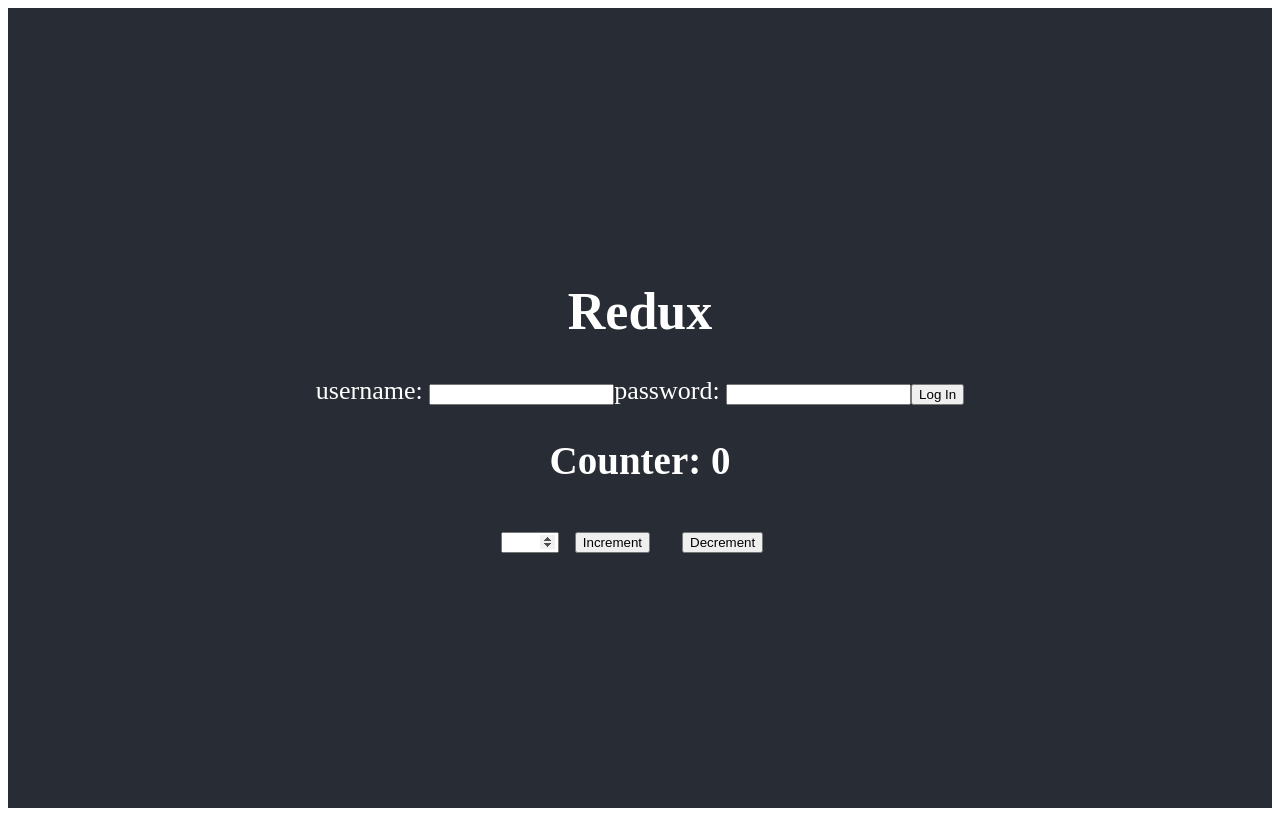
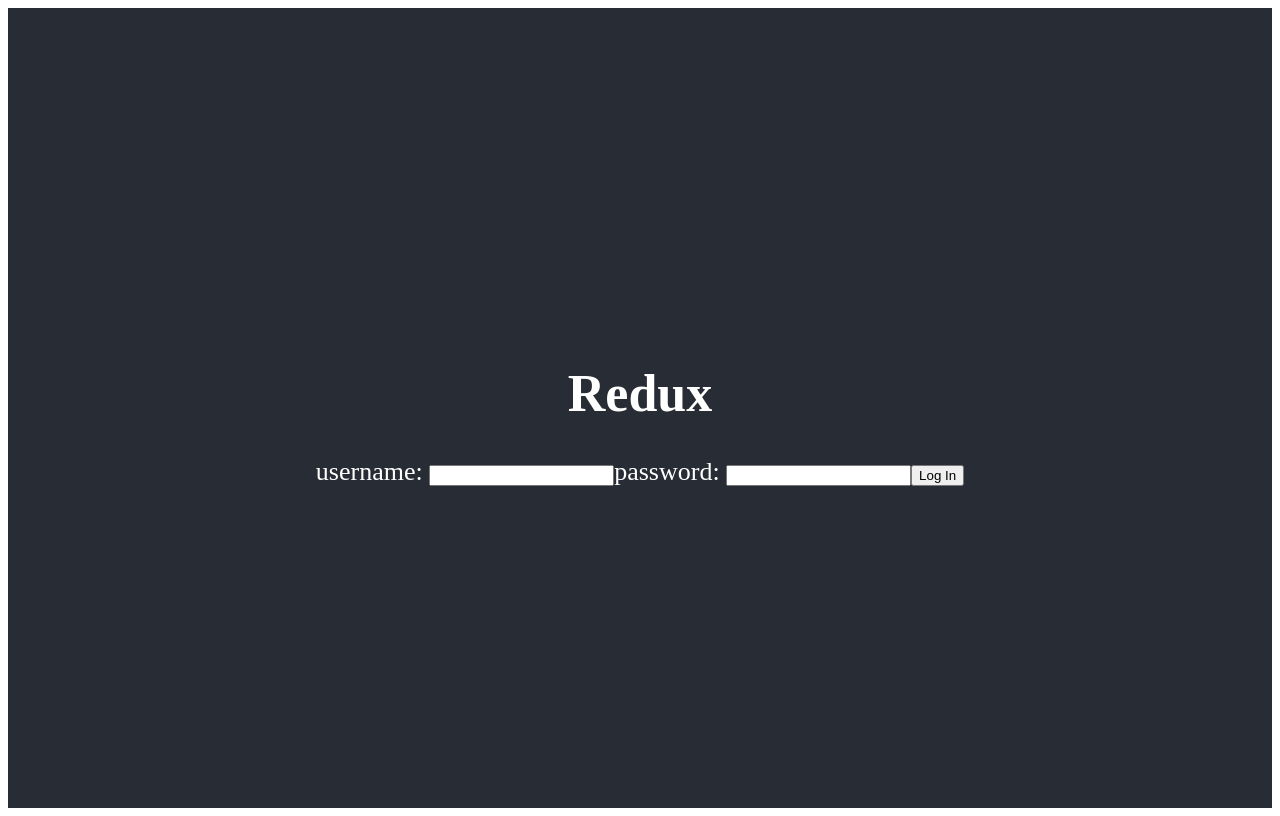
Before and after one commit to tohammad/react-app-practise, a React (Create React App) app in the folder react-app/: page / in a window 1280 px wide. Built offline with nearby package versions, Linux system fonts and the light colour scheme.

Commit message:
multiple slice

```diff
--- a/react-app/src/App.js
+++ b/react-app/src/App.js
@@ -1,18 +1,16 @@
-import './App.css';
-import Counter from'./components/Counter';
-import Header from'./components/Header';
-import Auth from'./components/Auth';
-import UserProfile from'./components/UserProfile';
-import { useSelector, useDispatch } from "react-redux";
+import "./App.css";
+import Counter from "./components/Counter";
+import Header from "./components/Header";
+import Auth from "./components/Auth";
+import { useSelector } from "react-redux";
 function App() {
   const isAuthenticated = useSelector((state) => state.auth.isAuthenticated);
   return (
     <div className="App">
       <header className="App-header">
-        <Header/>
-        { !isAuthenticated && <Auth/>}
-        { isAuthenticated && <UserProfile></UserProfile>}
-        <Counter/>
+        <Header />
+        {!isAuthenticated && <Auth />}
+        {isAuthenticated && <Counter></Counter>}
       </header>
     </div>
   );
--- a/react-app/src/components/Header.js
+++ b/react-app/src/components/Header.js
@@ -20,7 +20,9 @@ const Header = () => {
               <a href="/">Team Tasks</a>
             </li>
             <li>
-              <a onClick={handleLogout} href="/">Logout</a>
+              <a onClick={handleLogout} href="/">
+                Logout
+              </a>
             </li>
           </ul>
         </nav>
--- a/react-app/src/components/UserProfile.js
+++ /dev/null
@@ -1,4 +0,0 @@
-const UserProfile = () => {
-
-}
-export default UserProfile;
--- a/react-app/src/store/index.js
+++ b/react-app/src/store/index.js
@@ -29,7 +29,7 @@ const authSlice = createSlice({
 });
 
 const store = configureStore({
-  reducer: {counter: counterSlice.reducer, auth: authSlice.reducer},
+  reducer: { counter: counterSlice.reducer, auth: authSlice.reducer },
 });
 export const counterActions = counterSlice.actions;
 export const authActions = authSlice.actions;
```
Lines whose indentation alone changed are shown as unchanged.
